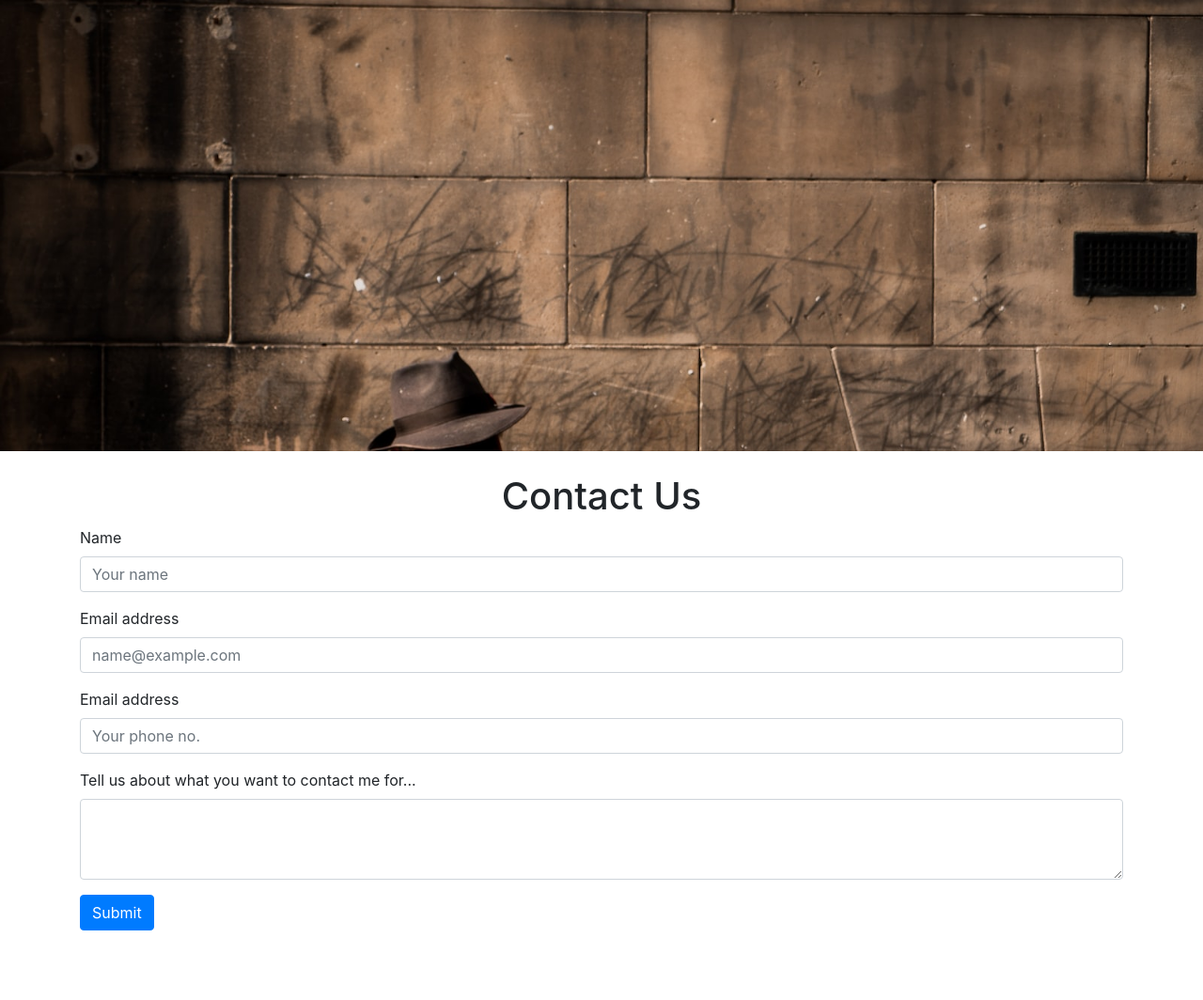
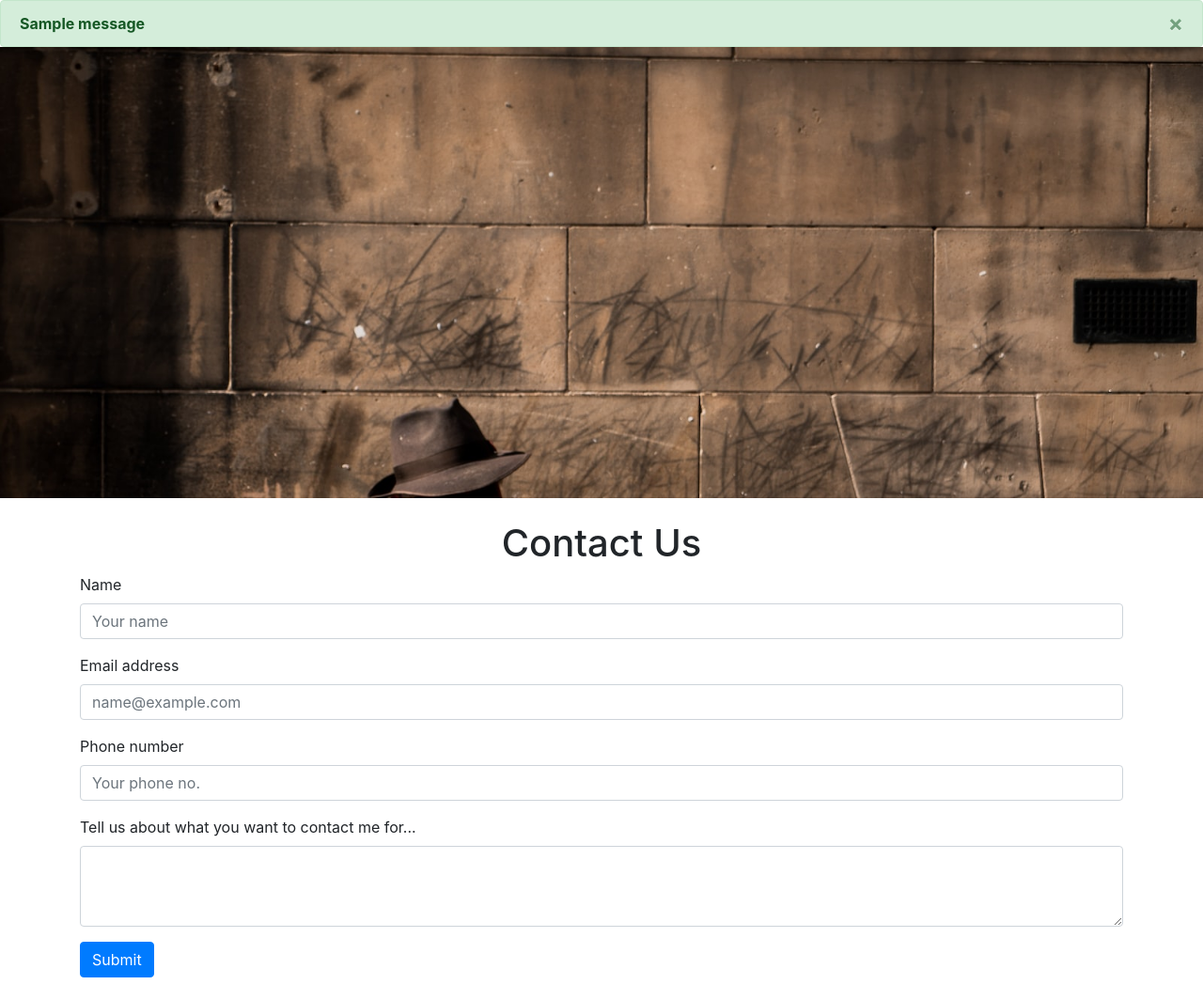
Before and after one commit to emdadul-islam439/django_basic_app_cwh, a Django app: page /contact in a window 1280 px wide. Shown: the part 56-1120 px from the top of the page at 94% size. Before the commit the page ends 1046 px from the top, so only its background shows below. Run offline with Django 4.2, Linux system fonts and the light colour scheme; one stand-in notice (Sample message) is shown.

Commit message:
sent 'success' message in the contact us page

```diff
--- a/basic_project/basic_app/views.py
+++ b/basic_project/basic_app/views.py
@@ -3,6 +3,7 @@ from xmlrpc.client import DateTime
 from django.shortcuts import render, HttpResponse
 from datetime import datetime
 from basic_app.models import Contact
+from django.contrib import messages
 
 # Create your views here.
 
@@ -33,5 +34,6 @@ def contact(request):
         contact = Contact(name=name, email=email, phone=phone,
                           desc=desc, date=datetime.today())
         contact.save()
+        messages.success(request, "Your message has been sent successfully!")
 
     return render(request, "contact.html")
--- a/basic_project/templates/contact.html
+++ b/basic_project/templates/contact.html
@@ -2,7 +2,20 @@
 
 {% block title %}Contact Us{% endblock title %}
 
+
 {% block body %}
+
+{% if messages %}
+{% for message in messages %}
+<div class="alert alert-success alert-dismissible fade show my-0" role="alert">
+    <strong>{{message}}</strong>
+    <button type="button" class="close" data-dismiss="alert" aria-label="Close">
+    <span aria-hidden="true">&times;</span>
+    </button>
+</div>
+{% endfor %}
+{% endif %}
+
 <div class="container-fluid px-0 py-0">
     <img src="/static/contact.jpeg" class="d-block w-100" alt="...">
 </div>
@@ -20,7 +33,7 @@
             <input type="email" class="form-control" id="email" name="email" placeholder="name@example.com">
         </div>
         <div class="form-group">
-            <label for="phone">Email address</label>
+            <label for="phone">Phone number</label>
             <input type="phone" class="form-control" id="phone" name="phone" placeholder="Your phone no.">
         </div>
         <div class="form-group">
```
Also changed, not shown: procedures_and_cases.txt (+13 -0 lines), basic_project/db.sqlite3.
